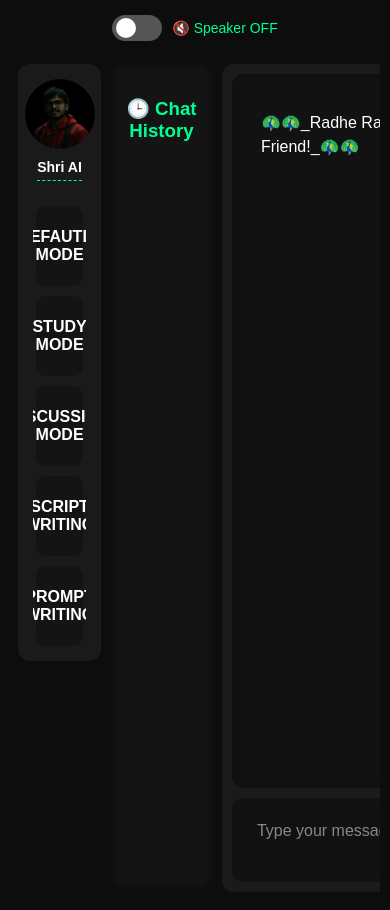
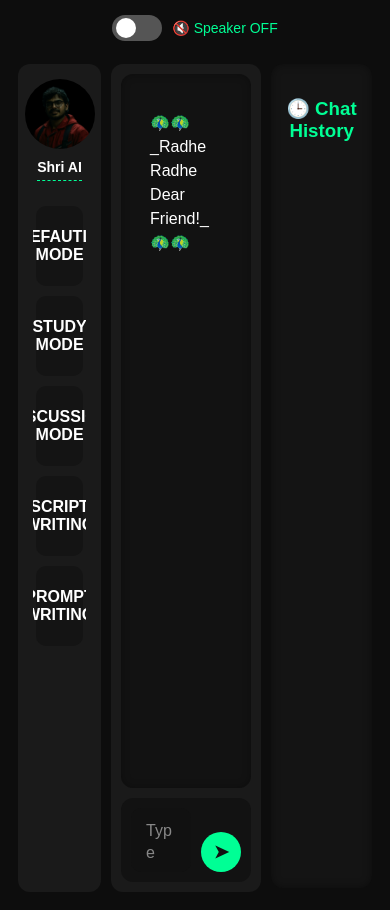
Before and after one commit to shivamsharma7400/Shri-AI, a Flask app: page / in a window 390 px wide. Shown: the part 53-963 px from the top of the page. Run offline with Flask 3, Linux system fonts and the light colour scheme.

Commit message:
Checking mode for responseiblity

```diff
--- a/static/css/style.css
+++ b/static/css/style.css
@@ -44,26 +44,6 @@ h2 {
 
   .history-panel {
     width: 20%;
-  }
-}
-
-/* 📱 Mobile Layout */
-@media (max-width: 767px) {
-  .chat-layout {
-    flex-direction: column;
-    height: 100dvh;
-  }
-
-  .tools,
-  .history-panel {
-    width: 100%;
-    order: 1;
-  }
-
-  .query {
-    order: 2;
-    flex: 1;
-    height: 70vh;
   }
 }
 
```
